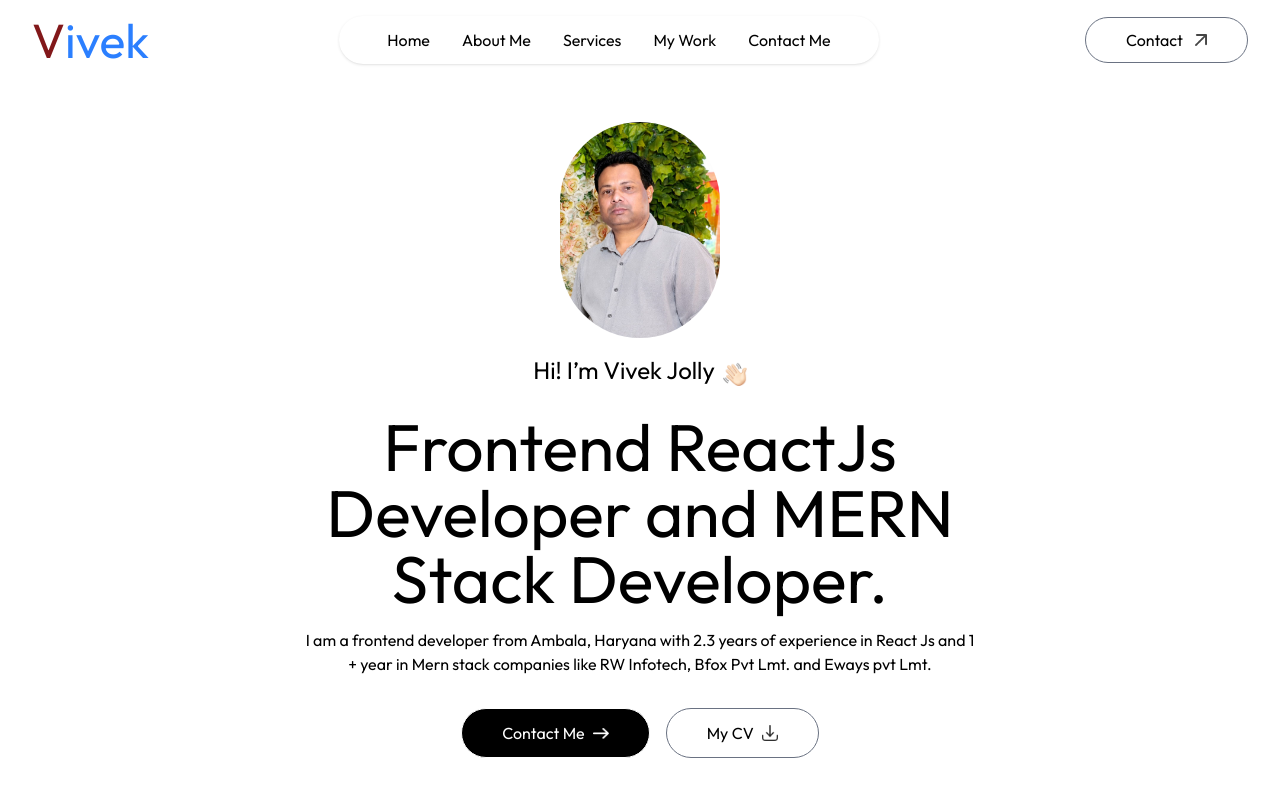
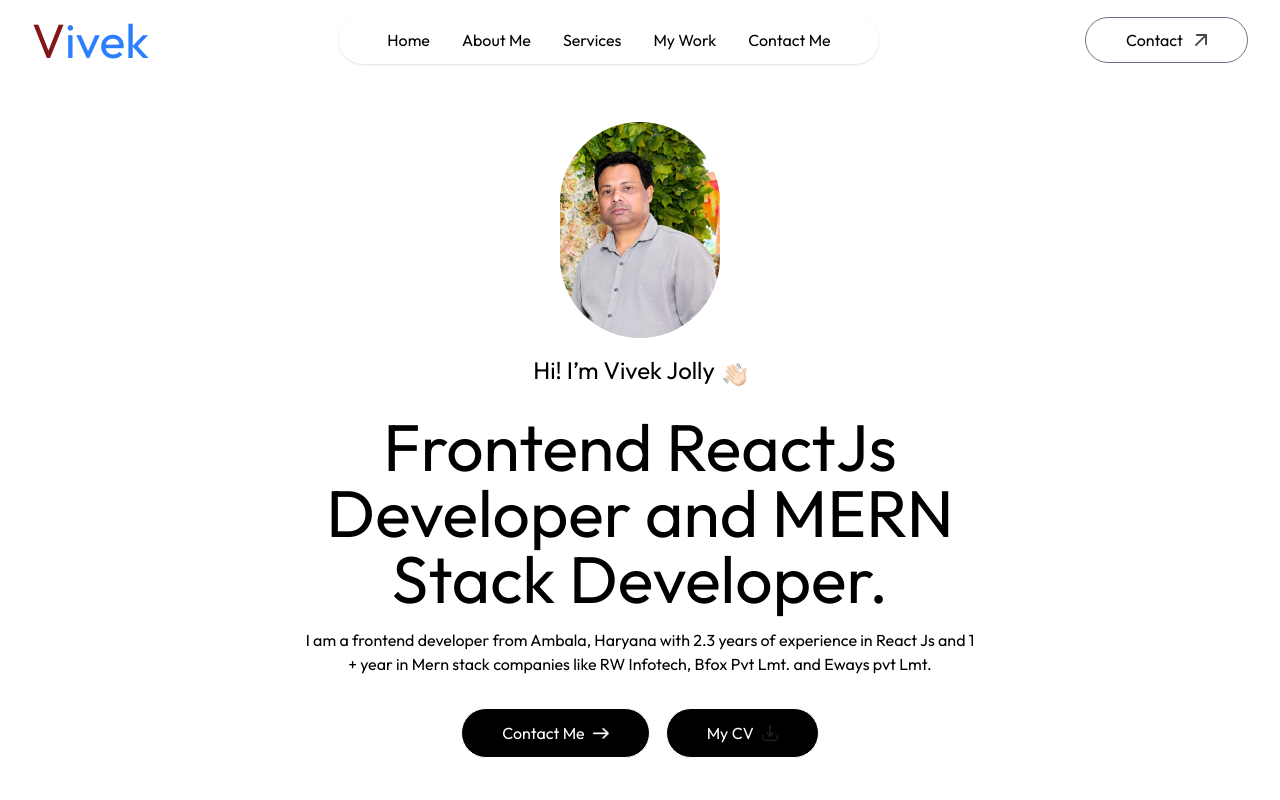
Before and after one commit to jollyvivek/nextjs_portfolio, a Next.js app: page / in a window 1280 px wide. Shown: the top 800 px of the page. Built offline with nearby package versions, Linux system fonts and the light colour scheme; a web font is replaced by a local one.

Commit message:
add chat app in project page and update cv

```diff
--- a/assets/assets.js
+++ b/assets/assets.js
@@ -136,6 +136,25 @@ export const projects = [
         info:"This project demonstrates proficiency in Mern Stack. I used differnt technolgy like Reactjs, Node.js, Express.js, MongoDB, Bootstrap, making it a well-structured and functional website.",
         websiteLink:"https://food-dell-mern-app.vercel.app/"
     },
+
+    {   title:'Full-Stack Real-Time Chat Application',
+        description:"A modern real-time chat application built with the MERN stack (MongoDB, Express.js, React.js, and Node.js)",
+        desc1:"Real-time messaging is powered by Socket.IO, providing fast, bidirectional communication between the client and server.",
+        desc2:"Built responsive and user-friendly UI using React.js and Bootstrap.",
+        desc3:"The project also includes user authentication, message handling, responsive UI, and database integration.",
+        info:"This project demonstrates proficiency in Mern Stack. I used differnt technolgy like React.js, Node.js, Express.js, MongoDB, Socket.IO, JavaScript, HTML, CSS,tailwind, making it a well-structured and functional website.",
+        websiteLink:"https://mern-chat-app-iota-two.vercel.app/"
+    },
+
+
+
+
+
+
+
+
+
+
     {title:'Edusity – College & University Website',
         description:"Edusity is a fully responsive college/university website built using React.js. This project showcases modern web development practices, incorporating key features such as:",
         desc1:"Smooth Scrolling: Enhanced user experience with seamless navigation.",
--- a/components/Header.jsx
+++ b/components/Header.jsx
@@ -1,6 +1,7 @@
 import { assets } from '@/assets/assets'
 import Image from 'next/image'
 import React from 'react'
+// import Cv from '../VivekCVMERN.pdf'
 
 const Header = () => {
   return (
@@ -18,7 +19,7 @@ const Header = () => {
         <div className='flex flex-col sm:flex-row justify-center items-center gap-4 mt-4'>
           <a href="#contact" className='px-10 py-3 border border-white rounded-full bg-black text-white flex items-center gap-2'>Contact Me <Image src={assets.right_arrow_white} className=' w-4' alt=''/>  </a>
           {/* <a href="/VivekCVMERN.pdf" target='_blank' download className='px-10 py-3 border rounded-full border-gray-500 flex items-center gap-2'> */}
-          <a href="/MyCVMERN.pdf" target='_blank' download className='px-10 py-3 border rounded-full border-gray-500 flex items-center gap-2'>
+          <a href="/VivekKumarCV2026.pdf" target='_blank' download className='px-10 py-3 border border-white rounded-full bg-black text-white flex items-center gap-2'>
           My CV<Image src={assets.download_icon} className=' w-4' alt=''/>  </a>
         </div>
 
```
Also changed, not shown: 2 other files (tests, documents, lock files or other folders).
